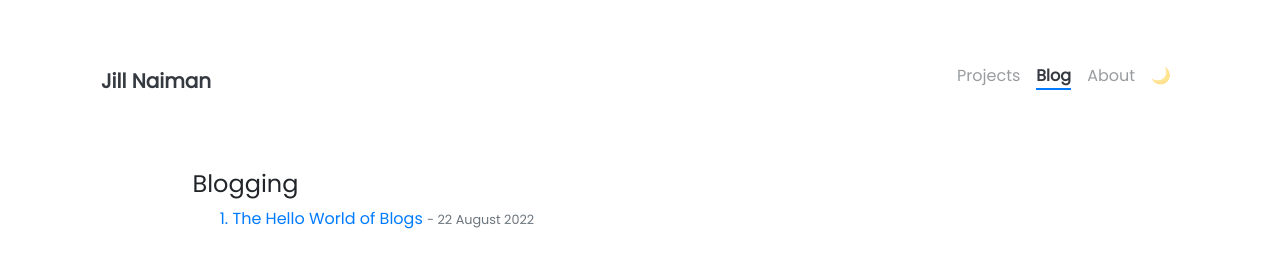
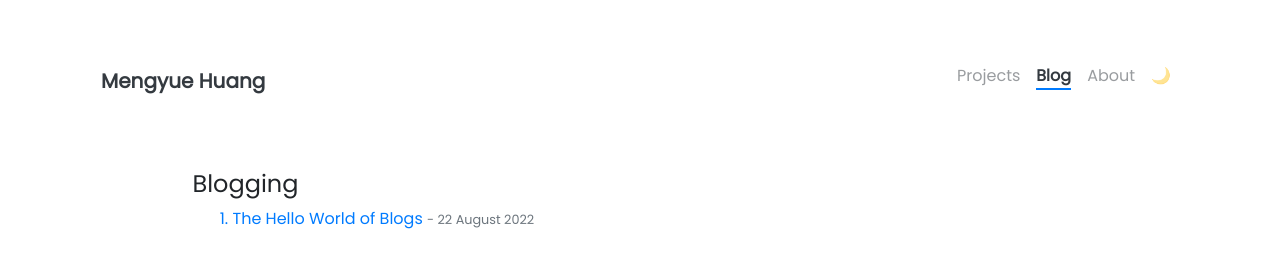
Before and after one commit to mengyuehuang/mengyuehuang.github.io, a Jekyll site: the page built from pages/tags.html, in a window 1280 px wide. Shown: the top 262 px of the page. Built offline with Jekyll 4.4.1, drawn with Linux system fonts in a browser that asks for light colours; nearby versions of some CDN libraries.

Commit message:
hope this work2

```diff
--- a/_config.yml
+++ b/_config.yml
@@ -5,7 +5,7 @@
 # NOTE: it looks like you need to rebuild + repush everytime you update this _config.yml file
 
 ### Site Settings ###
-title               : Jill Naiman
+title               : Mengyue Huang
 description         : >-
                       I am definitely not a corgi!
 baseurl             : ""   # Change to empty quotes if you are hosting your site at <your-username>.github.io directly,
```
Also changed, not shown: 10 other files.
